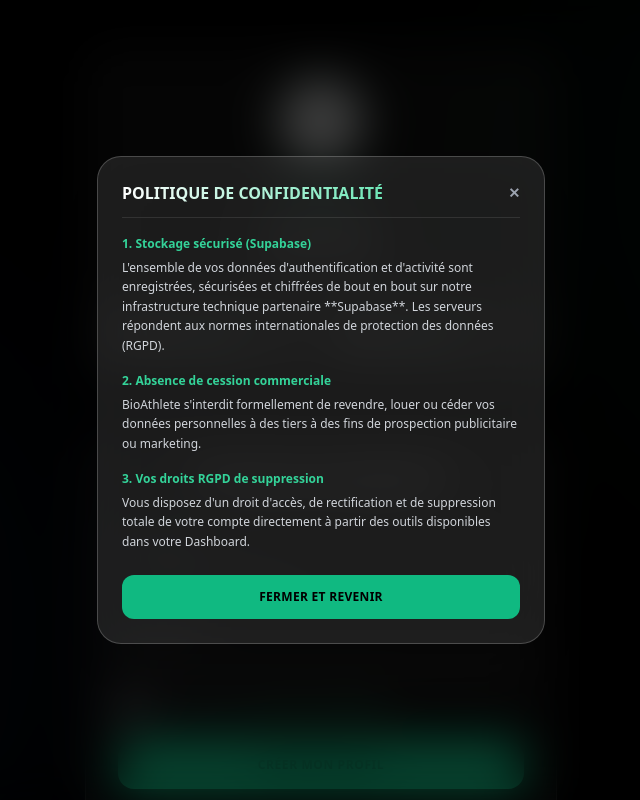
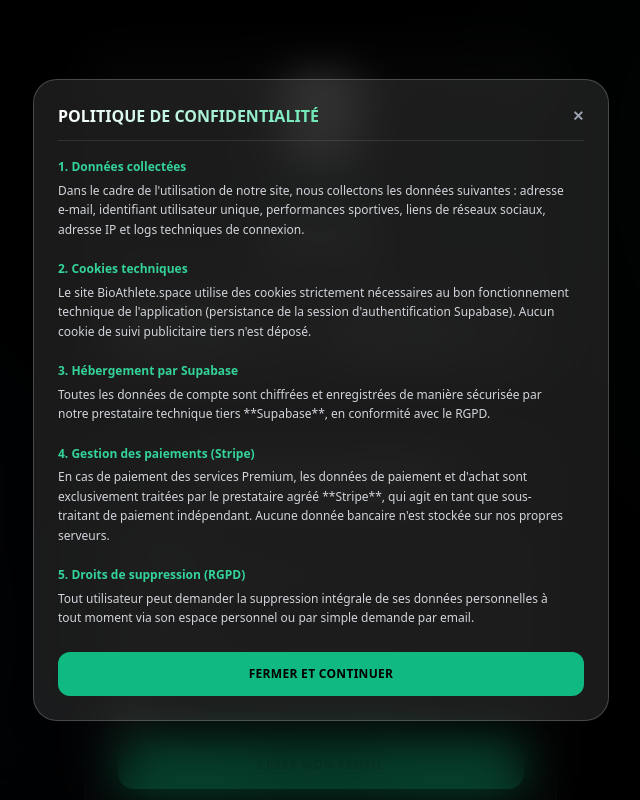
Before and after one commit to kleveensv-SprinFlow/bioathlete, a Next.js app: page /register in a window 1280 px wide. Both pictures are taken after a click on the button "Politique de Confidentialité". Shown: the top 800 px of the page, without its empty margins (319-959 px from the left). Built offline with nearby package versions, Linux system fonts and the light colour scheme; no server answers; grey boxes are pictures that could not be loaded.

Commit message:
Comprehensive CGU/CGV and RGPD modales including Stripe conditions

```diff
--- a/src/app/register/page.tsx
+++ b/src/app/register/page.tsx
@@ -22,9 +22,8 @@ export default function RegisterPage() {
     e.preventDefault();
     setError("");
 
-    // Absolute blocking Rule 2 & Rule 5
     if (!acceptTerms) {
-      setError("Vous devez obligatoirement accepter les CGU et la Politique de Confidentialité avant de continuer.");
+      setError("Vous devez obligatoirement accepter les CGU/CGV et la Politique de Confidentialité avant de continuer.");
       return;
     }
 
@@ -168,7 +167,7 @@ export default function RegisterPage() {
                   onClick={() => setActiveModal("cgu")}
                   className="text-emerald-400 hover:underline font-bold transition-all cursor-pointer"
                 >
-                  CGU
+                  CGU/CGV
                 </button>{" "}
                 et la{" "}
                 <button
@@ -208,7 +207,7 @@ export default function RegisterPage() {
 
       </div>
 
-      {/* MODALS */}
+      {/* MODALS WITH CUSTOM SCROLLBAR */}
       <AnimatePresence>
         {activeModal === "cgu" && (
           <motion.div
@@ -221,11 +220,11 @@ export default function RegisterPage() {
               initial={{ scale: 0.9, opacity: 0 }}
               animate={{ scale: 1, opacity: 1 }}
               exit={{ scale: 0.9, opacity: 0 }}
-              className="max-w-md w-full backdrop-blur-xl bg-white/10 border border-white/20 p-6 rounded-3xl shadow-2xl flex flex-col gap-4 max-h-[85vh] overflow-y-auto select-none"
+              className="max-w-xl w-full backdrop-blur-xl bg-white/10 border border-white/20 p-6 rounded-3xl shadow-2xl flex flex-col gap-4 max-h-[85vh] select-none"
             >
               <div className="flex items-center justify-between border-b border-white/10 pb-3">
                 <h3 className="text-base font-black text-transparent bg-clip-text bg-gradient-to-r from-white to-emerald-300 uppercase">
-                  CGU & Conditions Protectrices
+                  CGU & CGV Complètes
                 </h3>
                 <button
                   type="button"
@@ -236,25 +235,46 @@ export default function RegisterPage() {
                 </button>
               </div>
 
-              <div className="flex flex-col gap-4 text-xs text-gray-300 leading-relaxed overflow-y-auto select-none">
+              <div className="flex flex-col gap-5 text-xs text-gray-300 leading-relaxed overflow-y-auto pr-3 scrollbar-thin scrollbar-thumb-emerald-500/30 scrollbar-track-transparent select-none">
                 <section className="flex flex-col gap-1">
-                  <h4 className="text-emerald-400 font-bold">1. Clause de véracité</h4>
+                  <h4 className="text-emerald-400 font-bold">Article 1. Objet du service et conditions d&apos;accès</h4>
                   <p>
-                    L&apos;utilisateur s&apos;engage formellement sur l&apos;exactitude des performances et chronos renseignés. BioAthlete ne procède à aucune vérification manuelle et décline toute responsabilité pour toute déclaration erronée.
+                    BioAthlete.space est un service édité par BioAthlete SAS permettant aux sportifs de publier une vitrine digitale. L&apos;accès au service est restreint aux personnes physiques majeures agissant à titre personnel ou professionnel.
                   </p>
                 </section>
 
                 <section className="flex flex-col gap-1">
-                  <h4 className="text-emerald-400 font-bold">2. Clause de propriété intellectuelle</h4>
+                  <h4 className="text-emerald-400 font-bold">Article 2. Licence de diffusion et Propriété intellectuelle</h4>
                   <p>
-                    L&apos;utilisateur est l&apos;unique responsable des contenus et s&apos;engage à posséder l&apos;ensemble des droits de diffusion et d&apos;auteur pour les images, vidéos et fichiers qu&apos;il publie sur sa vitrine digitale.
+                    En publiant du contenu (images, vidéos, informations sportives) sur le site, l&apos;athlète accorde à BioAthlete SAS une licence mondiale, gratuite et non exclusive, d&apos;afficher et de reproduire ses médias uniquement dans le cadre de l&apos;exploitation du service BioAthlete. L&apos;athlète garantit expressément posséder l&apos;ensemble des droits de diffusion sur les médias soumis.
                   </p>
                 </section>
 
                 <section className="flex flex-col gap-1">
-                  <h4 className="text-emerald-400 font-bold">3. Clause de décharge de responsabilité</h4>
+                  <h4 className="text-emerald-400 font-bold">Article 3. Responsabilité de BioAthlete SAS</h4>
                   <p>
-                    BioAthlete agit uniquement comme un outil de visibilité et ne garantit aucun contrat de sponsoring ou de partenariat avec des marques sportives ou des tiers. L&apos;utilisation de nos fonctionnalités gratuites ou premium n&apos;ouvre droit à aucune contrepartie financière.
+                    L&apos;utilisateur décharge BioAthlete de toute responsabilité en cas d&apos;interruption technique, de litige ou de mauvaise exécution d&apos;un contrat avec un sponsor trouvé par l&apos;intermédiaire de la plateforme. En aucun cas BioAthlete ne saurait être tenu pour responsable de toute blessure survenue lors des entraînements.
+                  </p>
+                </section>
+
+                <section className="flex flex-col gap-1">
+                  <h4 className="text-emerald-400 font-bold">Article 4. Véracité des données</h4>
+                  <p>
+                    L&apos;utilisateur est l&apos;unique garant de l&apos;exactitude des performances chronométriques saisies. La saisie de faux records (ex: temps falsifiés au 60m ou 100m) entraînera la suspension immédiate du compte de l&apos;athlète.
+                  </p>
+                </section>
+
+                <section className="flex flex-col gap-1">
+                  <h4 className="text-emerald-400 font-bold">Article 5. Conditions Financières (Gestion Stripe)</h4>
+                  <p>
+                    La souscription aux options Élite ou Premium entraîne la facturation d&apos;un abonnement récurrent selon la grille tarifaire en vigueur. Le traitement des données financières et bancaires est géré exclusivement par notre partenaire tiers agréé **Stripe**. Aucun remboursement ne sera effectué après l&apos;activation des services premium.
+                  </p>
+                </section>
+
+                <section className="flex flex-col gap-1">
+                  <h4 className="text-emerald-400 font-bold">Article 6. Clause de Juridiction</h4>
+                  <p>
+                    Les présentes conditions sont soumises au droit français. Tout litige relatif à leur interprétation ou leur exécution relève de la compétence exclusive des tribunaux français compétents.
                   </p>
                 </section>
               </div>
@@ -264,7 +284,7 @@ export default function RegisterPage() {
                 onClick={() => setActiveModal(null)}
                 className="w-full py-3.5 bg-emerald-500 hover:bg-emerald-400 font-black tracking-wide text-xs uppercase text-black rounded-xl transition-all duration-300 mt-2 select-none"
               >
-                Fermer et revenir
+                Fermer et continuer
               </button>
             </motion.div>
           </motion.div>
@@ -281,7 +301,7 @@ export default function RegisterPage() {
               initial={{ scale: 0.9, opacity: 0 }}
               animate={{ scale: 1, opacity: 1 }}
               exit={{ scale: 0.9, opacity: 0 }}
-              className="max-w-md w-full backdrop-blur-xl bg-white/10 border border-white/20 p-6 rounded-3xl shadow-2xl flex flex-col gap-4 max-h-[85vh] overflow-y-auto select-none"
+              className="max-w-xl w-full backdrop-blur-xl bg-white/10 border border-white/20 p-6 rounded-3xl shadow-2xl flex flex-col gap-4 max-h-[85vh] select-none"
             >
               <div className="flex items-center justify-between border-b border-white/10 pb-3">
                 <h3 className="text-base font-black text-transparent bg-clip-text bg-gradient-to-r from-white to-emerald-300 uppercase">
@@ -296,25 +316,39 @@ export default function RegisterPage() {
                 </button>
               </div>
 
-              <div className="flex flex-col gap-4 text-xs text-gray-300 leading-relaxed overflow-y-auto select-none">
+              <div className="flex flex-col gap-5 text-xs text-gray-300 leading-relaxed overflow-y-auto pr-3 scrollbar-thin scrollbar-thumb-emerald-500/30 scrollbar-track-transparent select-none">
                 <section className="flex flex-col gap-1">
-                  <h4 className="text-emerald-400 font-bold">1. Stockage sécurisé (Supabase)</h4>
+                  <h4 className="text-emerald-400 font-bold">1. Données collectées</h4>
                   <p>
-                    L&apos;ensemble de vos données d&apos;authentification et d&apos;activité sont enregistrées, sécurisées et chiffrées de bout en bout sur notre infrastructure technique partenaire **Supabase**. Les serveurs répondent aux normes internationales de protection des données (RGPD).
+                    Dans le cadre de l&apos;utilisation de notre site, nous collectons les données suivantes : adresse e-mail, identifiant utilisateur unique, performances sportives, liens de réseaux sociaux, adresse IP et logs techniques de connexion.
                   </p>
                 </section>
 
                 <section className="flex flex-col gap-1">
-                  <h4 className="text-emerald-400 font-bold">2. Absence de cession commerciale</h4>
+                  <h4 className="text-emerald-400 font-bold">2. Cookies techniques</h4>
                   <p>
-                    BioAthlete s&apos;interdit formellement de revendre, louer ou céder vos données personnelles à des tiers à des fins de prospection publicitaire ou marketing.
+                    Le site BioAthlete.space utilise des cookies strictement nécessaires au bon fonctionnement technique de l&apos;application (persistance de la session d&apos;authentification Supabase). Aucun cookie de suivi publicitaire tiers n&apos;est déposé.
                   </p>
                 </section>
 
                 <section className="flex flex-col gap-1">
-                  <h4 className="text-emerald-400 font-bold">3. Vos droits RGPD de suppression</h4>
+                  <h4 className="text-emerald-400 font-bold">3. Hébergement par Supabase</h4>
                   <p>
-                    Vous disposez d&apos;un droit d&apos;accès, de rectification et de suppression totale de votre compte directement à partir des outils disponibles dans votre Dashboard.
+                    Toutes les données de compte sont chiffrées et enregistrées de manière sécurisée par notre prestataire technique tiers **Supabase**, en conformité avec le RGPD.
+                  </p>
+                </section>
+
+                <section className="flex flex-col gap-1">
+                  <h4 className="text-emerald-400 font-bold">4. Gestion des paiements (Stripe)</h4>
+                  <p>
+                    En cas de paiement des services Premium, les données de paiement et d&apos;achat sont exclusivement traitées par le prestataire agréé **Stripe**, qui agit en tant que sous-traitant de paiement indépendant. Aucune donnée bancaire n&apos;est stockée sur nos propres serveurs.
+                  </p>
+                </section>
+
+                <section className="flex flex-col gap-1">
+                  <h4 className="text-emerald-400 font-bold">5. Droits de suppression (RGPD)</h4>
+                  <p>
+                    Tout utilisateur peut demander la suppression intégrale de ses données personnelles à tout moment via son espace personnel ou par simple demande par email.
                   </p>
                 </section>
               </div>
@@ -324,7 +358,7 @@ export default function RegisterPage() {
                 onClick={() => setActiveModal(null)}
                 className="w-full py-3.5 bg-emerald-500 hover:bg-emerald-400 font-black tracking-wide text-xs uppercase text-black rounded-xl transition-all duration-300 mt-2 select-none"
               >
-                Fermer et revenir
+                Fermer et continuer
               </button>
             </motion.div>
           </motion.div>
```
